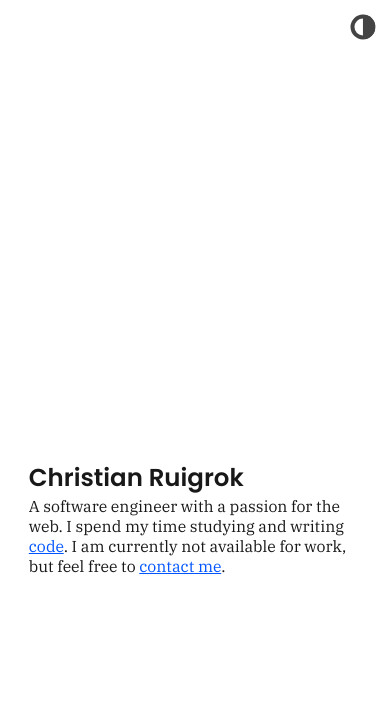
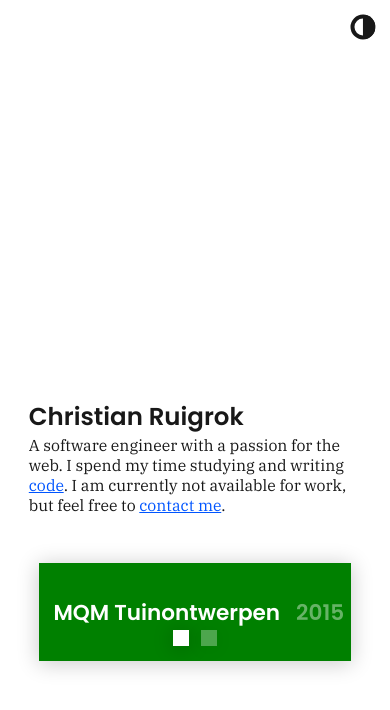
Before and after one commit to ChrisRu/portfolio, a plain HTML site: page index.html in a window 390 px wide. Drawn offline with Linux system fonts and the light colour scheme.

Commit message:
Start work on projects

```diff
--- a/index.html
+++ b/index.html
@@ -23,14 +23,30 @@
     </svg>
     <div class="animation-circle"></div>
   </div>
-  <div class="about">
-    <h1>Christian Ruigrok</h1>
-    <p>
-      A software engineer with a passion for the web. I spend my time studying and writing
-      <a href="//github.com/ChrisRu">code</a>. I am currently not available for work, but feel free to
-      <a href="mailto:christian@ruigrok.info">contact me</a>.
-    </p>
+
+  <div class="details">
+    <div class="about">
+      <h1 class="about-title">Christian Ruigrok</h1>
+      <p class="about-text">
+        A software engineer with a passion for the web. I spend my time studying and writing
+        <a class="about-link" href="//github.com/ChrisRu">code</a>. I am currently not available for work, but feel free to
+        <a class="about-link" href="mailto:christian@ruigrok.info">contact me</a>.
+      </p>
+    </div>
+    <div class="projects">
+      <div class="project-slider">
+        <div class="project-slide project-slide--green">
+          <h2>MQM Tuinontwerpen <span class="date">2015</span></h2>
+        </div>
+        <div class="project-slide project-slide--blue hidden">
+          <h2>BGT <span class="date">2018</span></h2>
+      </div>
+      <div class="project-controls"></div>
+    </div>
   </div>
+
+
+
   <script src="script.js"></script>
   <script async src="https://www.googletagmanager.com/gtag/js?id=UA-58105551-1"></script>
   <script>
--- a/script.js
+++ b/script.js
@@ -1,7 +1,7 @@
 let darkTheme = window.localStorage.getItem('theme') === 'dark' ? true : false;
 
-function toggleTheme() {
-  darkTheme = !darkTheme;
+function toggleTheme(dark) {
+  darkTheme = dark === undefined ? !darkTheme : dark;
   updateTheme(true);
   window.localStorage.setItem('theme', darkTheme ? 'dark' : 'light');
 }
@@ -59,5 +59,76 @@ function initAnimate(diameter, toColor) {
   })();
 }
 
-document.querySelector('.theme-toggle').addEventListener('click', toggleTheme);
-document.addEventListener("DOMContentLoaded", updateTheme);
+function init() {
+  updateTheme();
+  createDots();
+}
+
+document.querySelector('.theme-toggle svg').addEventListener('click', toggleTheme);
+document.addEventListener("DOMContentLoaded", init);
+
+let currentSlide = 0;
+let stopInterval = false;
+const slides = Array.from(document.querySelectorAll('.project-slide'));
+function updateSlide(index, interval) {
+  currentSlide = index % slides.length;
+
+  if (interval === true && stopInterval === true) {
+    return;
+  }
+
+  Array.from(document.querySelectorAll('.dot')).forEach(function(dot, dotIndex) {
+    if (dotIndex === currentSlide) {
+      dot.classList.add('active');
+    } else {
+      dot.classList.remove('active');
+    }
+  });
+
+  slides.forEach(function(slide, slideIndex) {
+    if (slideIndex !== currentSlide) {
+      slide.classList.add('hidden');
+    } else {
+      slide.classList.remove('hidden');
+    }
+  });
+}
+
+function createDots() {
+  const controls = document.querySelector('.project-controls');
+  const slides = Array.from(document.querySelectorAll('.project-slide'));
+
+  slides.forEach(function(slide, index) {
+    const dot = document.createElement('button');
+    dot.className = index === 0 ? 'dot active' : 'dot';
+    dot.addEventListener('click', function() {
+      stopInterval = true;
+      return updateSlide(index);
+    });
+    controls.appendChild(dot);
+  });
+}
+
+setInterval(function() {
+  updateSlide(currentSlide + 1, true);
+}, 10000);
+
+window.addEventListener('keydown', function(event) {
+  if (event.keyCode === 39 && currentSlide < slides.length - 1) {
+    stopInterval = true;
+    updateSlide(currentSlide + 1);
+  }
+
+  if (event.keyCode === 37 && currentSlide > 0) {
+    stopInterval = true;
+    updateSlide(currentSlide - 1);
+  }
+
+  if (event.keyCode === 78) {
+    toggleTheme(true);
+  }
+
+  if (event.keyCode === 68) {
+    toggleTheme(false);
+  }
+})
--- a/style.css
+++ b/style.css
@@ -9,27 +9,14 @@ body {
   font-size: 1.1em;
   color: #181818;
   font-family: 'IBM Plex Serif', Cambria, Cochin, Georgia, Times, serif;
-  display: -webkit-box;
-  display: -ms-flexbox;
   display: flex;
-  box-orient: vertical;
-  box-direction: normal;
-  -webkit-box-orient: vertical;
-  -webkit-box-direction: normal;
-  -ms-flex-direction: column;
   flex-direction: column;
-  box-pack: center;
-  -webkit-box-pack: center;
-  -ms-flex-pack: center;
   justify-content: center;
-  -webkit-box-sizing: border-box;
   box-sizing: border-box;
   height: 100vh;
   width: 100vw;
   position: relative;
   overflow: hidden;
-  -webkit-transition: color 0.5s ease;
-  -o-transition: color 0.5s ease;
   transition: color 0.5s ease;
 }
 
@@ -39,7 +26,11 @@ h1 {
   font-size: 2.2em;
 }
 
-p {
+h2 {
+  font-family: 'Poppins', 'Montserrat', sans-serif;
+}
+
+.about-text {
   margin: 0;
   font-size: 1.1em;
   max-width: 30em;
@@ -47,8 +38,6 @@ p {
 
 a {
   color: #0055ff;
-  -webkit-transition: color 0.5s ease;
-  -o-transition: color 0.5s ease;
   transition: color 0.5s ease;
 }
 
@@ -72,23 +61,110 @@ a:visited:hover {
   position: absolute;
   border-radius: 50%;
   pointer-events: none;
-  -webkit-backface-visibility: hidden;
   backface-visibility: hidden;
-  -webkit-transform: translateZ(0);
   transform: translateZ(0);
   z-index: 5;
 }
 
-.about {
+.details {
   margin-top: auto;
-  margin-bottom: 30vh;
+  margin-bottom: 10vh;
   padding: 1em 3em;
+  display: flex;
+  justify-content: space-between;
+  align-items: center;
+}
+
+.projects {
+  flex: 1;
+  overflow: hidden;
+  position: relative;
+  color: #fff;
+  display: flex;
+  min-height: 25vw;
+  margin: 0 0 0 10vw;
+  z-index: 20;
+  box-shadow: 0 2px 20px 1px rgba(0, 0, 0, 0.2);
+}
+
+.project-slider {
+  flex: 1;
+  white-space: nowrap;
+}
+
+.project-slide {
+  height: 100%;
+  width: 100%;
+  padding: 1em;
+  box-sizing: border-box;
+  float: left;
+  transition: width 0.4s ease, padding 0.4s ease, opacity 0.4s ease;
+  overflow: hidden;
+  transform-origin: 0 0;
+  box-sizing: border-box;
+}
+
+.project-slide--blue {
+  background: blue;
+}
+
+.project-slide--green {
+  background: green;
+}
+
+.project-slide.hidden {
+  width: 0;
+  padding: 1em 0;
+  opacity: 0;
+}
+
+.project-controls {
+  display: block;
+  position: absolute;
+  bottom: 1em;
+  width: 100%;
+  display: flex;
+  justify-content: center;
+}
+
+.dot {
+  height: 16px;
+  width: 16px;
+  padding: 0;
+  margin: 0 12px 0 0;
+  background: white;
+  outline: none;
+  border: 0;
+  transition: box-shadow 0.1s ease, opacity 0.1s ease;
+  box-shadow: 0 2px 20px 1px rgba(0, 0, 0, 0.2);
+}
+
+.dot:not(.active) {
+  cursor: pointer;
+  opacity: 0.3;
+}
+
+.dot:not(.active):hover {
+  box-shadow: 0 4px 16px 3px rgba(0, 0, 0, 0.4);
+  opacity: 1;
+}
+
+.dot:last-child {
+  margin-right: 0;
+}
+
+.dot.active {
+  opacity: 1;
+}
+
+.date {
+  opacity: 0.4;
+  margin-left: 0.5em;
 }
 
 .theme-toggle {
   top: 2em;
   right: 2em;
-  cursor: pointer;
   text-align: right;
   padding: 1em;
 }
@@ -102,12 +178,11 @@ a:visited:hover {
   user-select: none;
   position: relative;
   z-index: 10;
+  cursor: pointer;
 }
 
 .theme-toggle__path {
   fill: #181818;
-  -webkit-transition: fill 0.5s ease;
-  -o-transition: fill 0.5s ease;
   transition: fill 0.5s ease;
 }
 
@@ -117,8 +192,6 @@ a:visited:hover {
 
 .theme-toggle__circle {
   stroke: #181818;
-  -webkit-transition: stroke 0.5s ease;
-  -o-transition: stroke 0.5s ease;
   transition: stroke 0.5s ease;
 }
 
@@ -126,19 +199,19 @@ a:visited:hover {
   stroke: #fff;
 }
 
-.theme-toggle:hover .theme-toggle__path {
+.theme-toggle svg:hover .theme-toggle__path {
   fill: #444;
 }
 
-.theme-toggle:hover .theme-toggle__circle {
+.theme-toggle svg:hover .theme-toggle__circle {
   stroke: #444;
 }
 
-.dark .theme-toggle:hover .theme-toggle__path {
+.dark .theme-toggle svg:hover .theme-toggle__path {
   fill: #ddd;
 }
 
-.dark .theme-toggle:hover .theme-toggle__circle {
+.dark .theme-toggle svg:hover .theme-toggle__circle {
   stroke: #ddd;
 }
 
@@ -147,14 +220,40 @@ a:visited:hover {
   background-color: #181818;
 }
 
+@media (max-width: 80em) {
+  .details {
+    flex-flow: column nowrap;
+    justify-content: center;
+    margin-bottom: 15vh;
+  }
+
+  .projects {
+    margin: 3rem 0 0;
+    width: 100%;
+    max-width: 60vw;
+    height: 40vw;
+  }
+}
+
+@media (max-width: 60em) {
+  .details {
+    margin-bottom: 20vh;
+  }
+
+  .projects {
+    max-width: 80vw;
+    height: 60vw;
+  }
+}
+
 @media (max-width: 30em) {
   body {
     font-size: 0.9em;
   }
-  .about {
+  .details {
     padding: 1em 2em;
   }
-  h1 {
+  .about-title {
     font-size: 1.7em;
   }
 }
```
